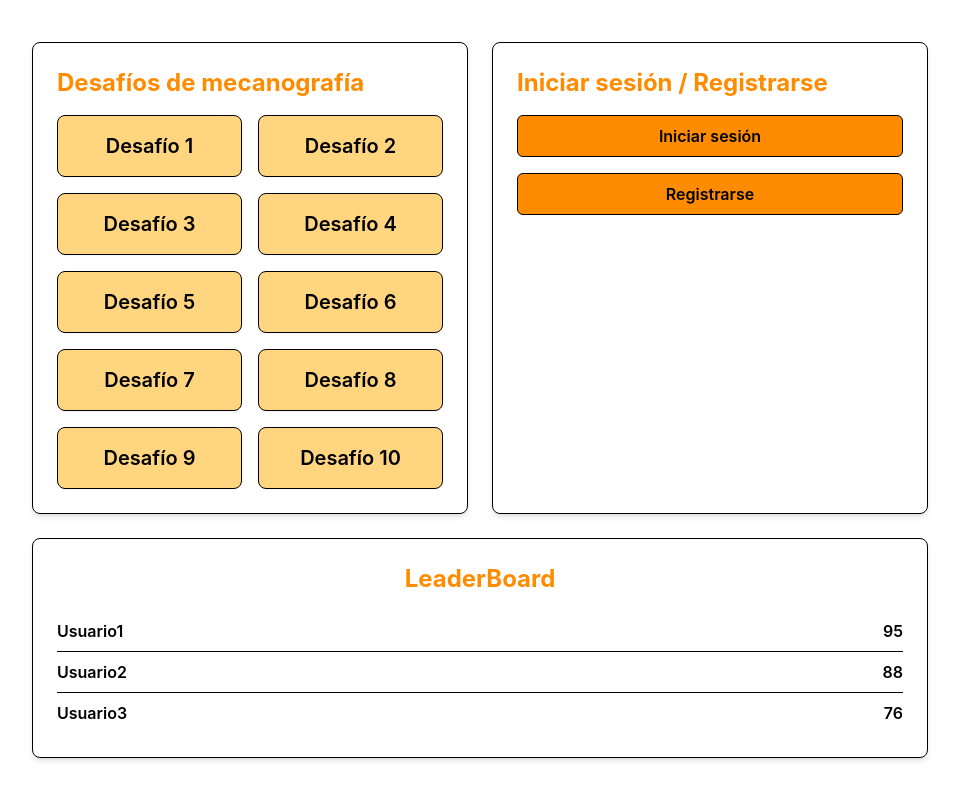
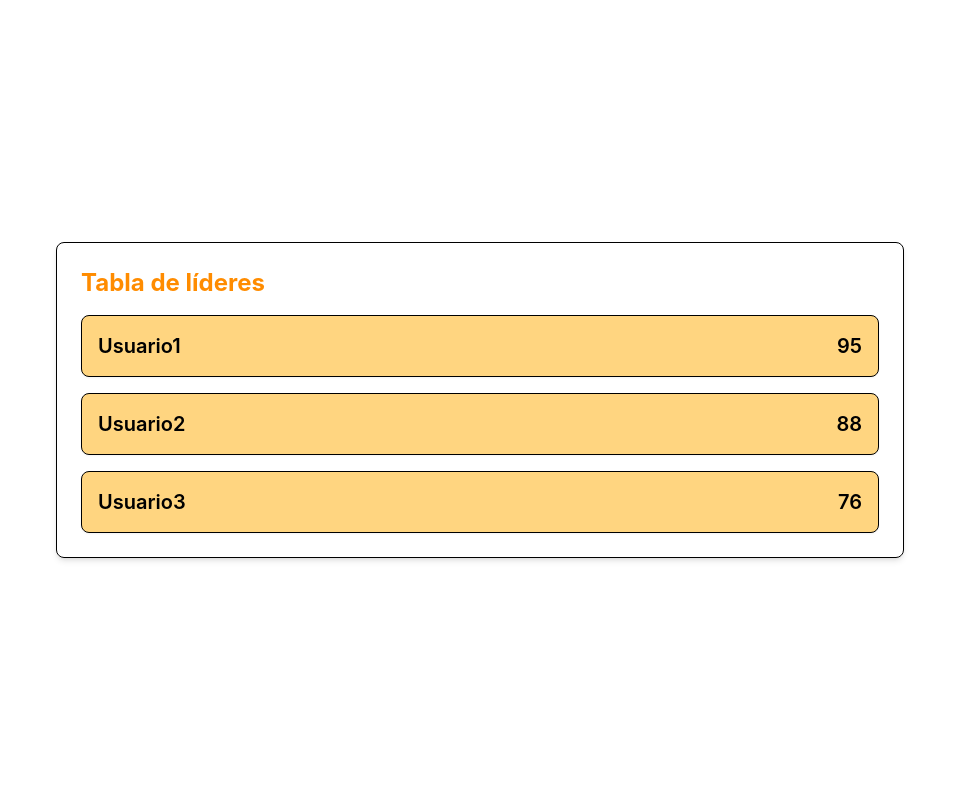
Before and after one commit to francohenker/aux-typing, a React (Create React App) app in the folder front-end/: page /leaderboards in a window 1280 px wide. Shown: the whole page, without its empty margins (160-1119 px from the left). Built offline with nearby package versions, Linux system fonts and the light colour scheme.

Commit message:
added a leaderBoard page

```diff
--- a/front-end/package.json
+++ b/front-end/package.json
@@ -9,6 +9,7 @@
     "node": "^22.7.0",
     "react": "^18.3.1",
     "react-dom": "^18.3.1",
+    "react-router-dom": "^6.26.1",
     "react-scripts": "^5.0.1",
     "web-vitals": "^2.1.4"
   },
--- a/front-end/src/App.js
+++ b/front-end/src/App.js
@@ -1,20 +1,16 @@
-import React, { useState } from 'react';
+import React from 'react';
+import { Route, Routes, Link } from 'react-router-dom';
 import './index.css';
-import LeaderBoard from './LeaderBoard';
+import LeaderBoardPage from './LeaderBoardPage';
 
 function App() {
   const handleChallengeClick = (challengeNumber) => {
     console.log(`Desafío ${challengeNumber} clickeado`);
   };
 
-  // Estado para almacenar la lista de usuarios y sus puntajes
-  const [users, setUsers] = useState([
-    { name: 'Usuario1', score: 95 },
-    { name: 'Usuario2', score: 88 },
-    { name: 'Usuario3', score: 76 },
-  ]);
-
   return (
+    <Routes>
+      <Route path="/" element={
         <div className="flex flex-col items-center justify-center min-h-screen bg-white p-6">
           <div className="grid grid-cols-1 md:grid-cols-2 gap-6 w-full max-w-4xl">
             {/* Sección de desafíos de mecanografía */}
@@ -47,12 +43,19 @@ function App() {
             </div>
           </div>
 
-      {/* Componente LeaderBoard */}
+          {/* Botón para redirigir a la página de LeaderBoard */}
           <div className="w-full max-w-4xl mt-6 font-semibold">
-        <LeaderBoard users={users} />
+            <Link to="/leaderboards">
+              <button className="bg-orange-500 text-white px-4 py-2 rounded-md border border-black hover:bg-orange-600">
+                Leaderboards
+              </button>
+            </Link>
           </div>
         </div>
-  )
-};
+      } />
+      <Route path="/leaderboards" element={<LeaderBoardPage />} />
+    </Routes>
+  );
+}
 
 export default App;
--- a/front-end/src/LeaderBoard.js
+++ b/front-end/src/LeaderBoard.js
@@ -1,19 +1,19 @@
 import React from 'react';
 
-const LeaderBoard = ({ users }) => {
+function LeaderBoard({ users }) {
   return (
-    <div className="bg-white p-6 rounded-lg shadow-md border border-black w-full">
-      <h2 className="text-2xl font-bold text-center mb-4 text-orange-600">LeaderBoard</h2>
-      <ul className="divide-y divide-gray-200">
+    <div className="bg-white p-6 rounded-lg shadow-md border border-black">
+      <h2 className="text-2xl font-bold mb-4 text-orange-600">Tabla de líderes</h2>
+      <ul className="space-y-4">
         {users.map((user, index) => (
-          <li key={index} className="py-2 flex justify-between">
-            <span>{user.name}</span>
-            <span>{user.score}</span>
+          <li key={index} className="flex justify-between items-center bg-orange-100 p-4 rounded-lg shadow-sm border border-black">
+            <span className="text-xl font-semibold">{user.name}</span>
+            <span className="text-xl font-semibold">{user.score}</span>
           </li>
         ))}
       </ul>
     </div>
   );
-};
+}
 
 export default LeaderBoard;
--- /dev/null
+++ b/front-end/src/LeaderBoardPage.js
@@ -0,0 +1,25 @@
+import React, { useState, useEffect } from 'react';
+import LeaderBoard from './LeaderBoard';
+
+function LeaderBoardPage() {
+  // estado para almacenar la lista de usuarios y sus puntajes
+  const [users, setUsers] = useState([]);
+
+  useEffect(() => {
+    setUsers([
+      { name: 'Usuario1', score: 95 },
+      { name: 'Usuario2', score: 88 },
+      { name: 'Usuario3', score: 76 },
+    ]);
+  }, []);
+
+  return (
+    <div className="flex justify-center items-center min-h-screen bg-white">
+      <div className="w-full max-w-4xl p-6">
+        <LeaderBoard users={users} />
+      </div>
+    </div>
+  );
+}
+
+export default LeaderBoardPage;
--- a/front-end/src/index.js
+++ b/front-end/src/index.js
@@ -1,17 +1,12 @@
 import React from 'react';
-import ReactDOM from 'react-dom/client';
+import ReactDOM from 'react-dom';
+import { BrowserRouter as Router } from 'react-router-dom';
+import App from './App';
 import './index.css';
-import App from './App';
-import reportWebVitals from './reportWebVitals';
 
-const root = ReactDOM.createRoot(document.getElementById('root'));
-root.render(
-  <React.StrictMode>
+ReactDOM.render(
+  <Router>
     <App />
-  </React.StrictMode>
+  </Router>,
+  document.getElementById('root')
 );
-
-// If you want to start measuring performance in your app, pass a function
-// to log results (for example: reportWebVitals(console.log))
-// or send to an analytics endpoint. Learn more: https://bit.ly/CRA-vitals
-reportWebVitals();
```
Also changed, not shown: 1 other file (tests, documents, lock files or other folders). Lines whose indentation alone changed are shown as unchanged.
